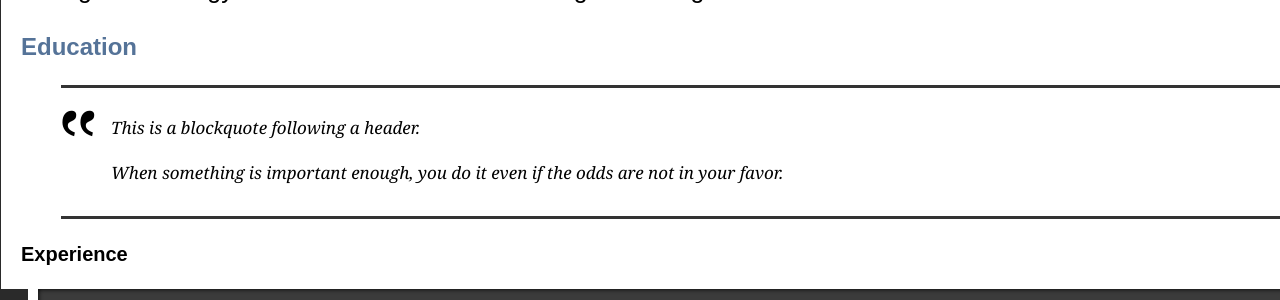
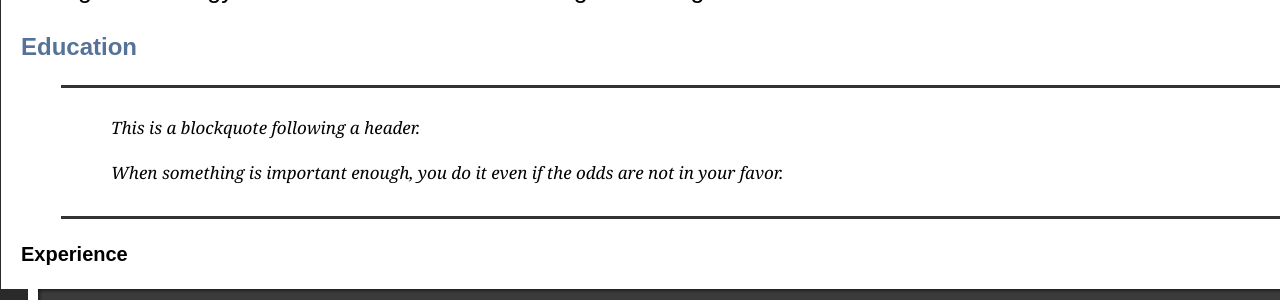
Before and after one commit to alifelongwork/alifelongwork.github.io, a Jekyll site: the page built from index.md, in a window 1280 px wide. Shown: the part 807-1107 px from the top of the page. Built offline with Jekyll 4.4.1, drawn with Linux system fonts in a browser that asks for light colours.

Commit message:
Update jekyll-theme-time-machine.scss

```diff
--- a/_sass/jekyll-theme-time-machine.scss
+++ b/_sass/jekyll-theme-time-machine.scss
@@ -483,7 +483,7 @@ footer .owner p a {
   height: 90px;
   margin-left: -60px;
   margin-top: -25px;
-  content: "‟";
+
   display: block;
   float: left;
 }
```
